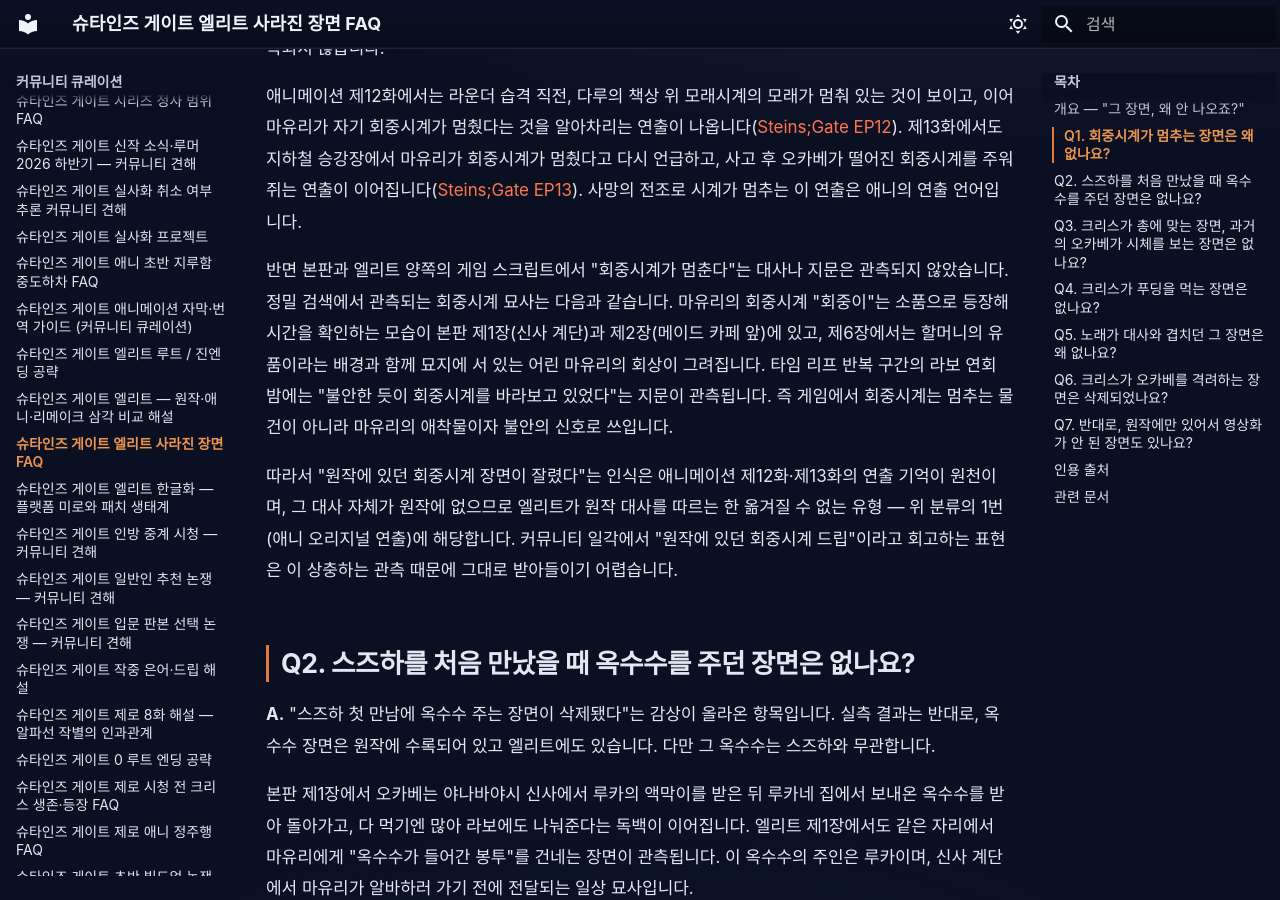
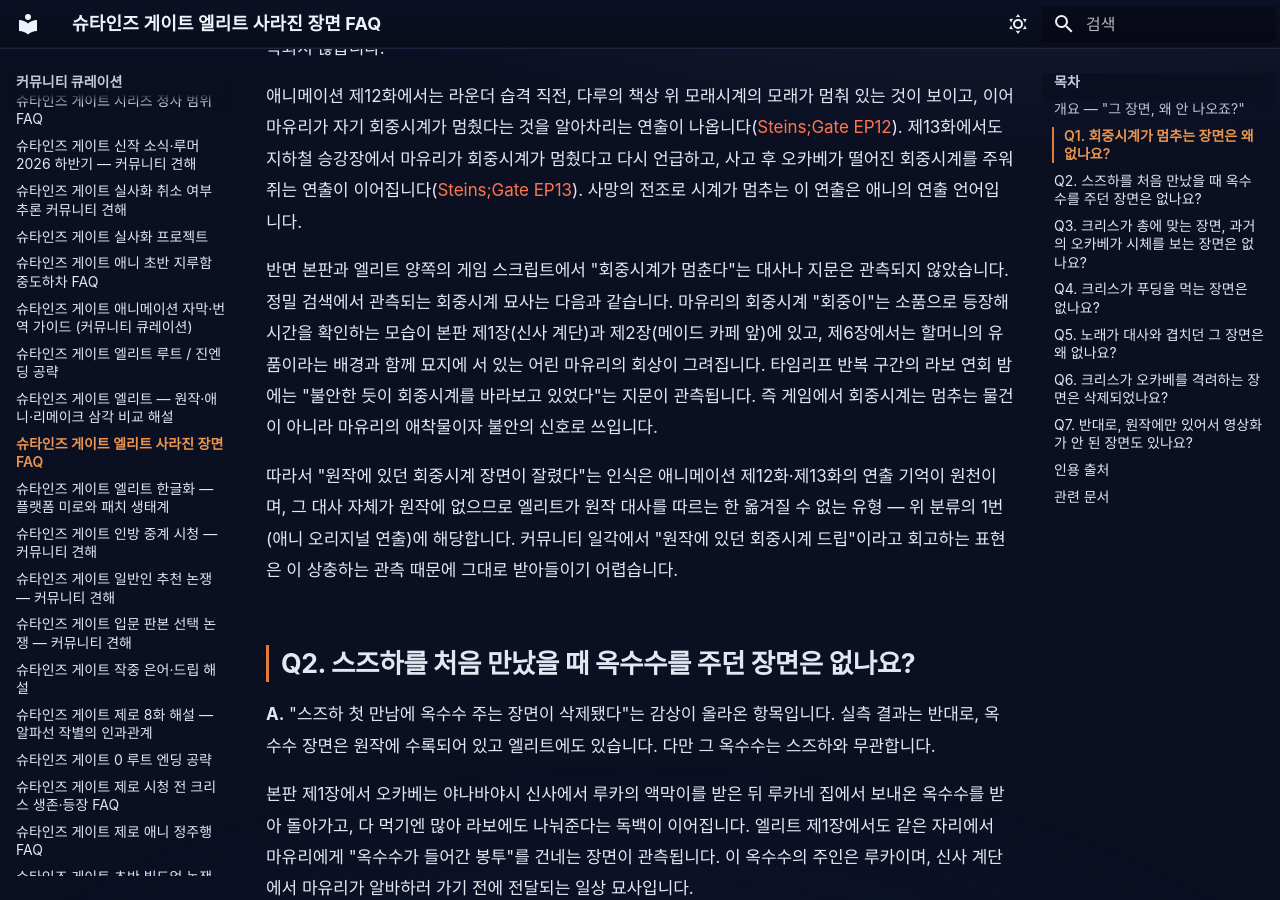
Before and after one commit to sgwiki/sgwiki.github.io, an MkDocs documentation site: the page built from wiki/커뮤니티-큐레이션/슈타인즈-게이트-엘리트-사라진-장면-FAQ.md, in a window 1280 px wide and 900 px high, scrolled down 1316 px. Built offline with MkDocs 1.6.1 and Material for MkDocs 9.7.7, drawn with Linux system fonts in a browser that asks for light colours; some web fonts are replaced.

```diff
--- a/wiki/커뮤니티-큐레이션/슈타인즈-게이트-엘리트-사라진-장면-FAQ.md
+++ b/wiki/커뮤니티-큐레이션/슈타인즈-게이트-엘리트-사라진-장면-FAQ.md
@@ -36,7 +36,7 @@ description: "슈타인즈 게이트 엘리트에서 애니메이션으로 기
 
 애니메이션 제12화에서는 라운더 습격 직전, 다루의 책상 위 모래시계의 모래가 멈춰 있는 것이 보이고, 이어 마유리가 자기 회중시계가 멈췄다는 것을 알아차리는 연출이 나옵니다([Steins;Gate EP12](https://steins-gate.fandom.com/wiki/S%3BG_%28anime%29_-_Ep.12)). 제13화에서도 지하철 승강장에서 마유리가 회중시계가 멈췄다고 다시 언급하고, 사고 후 오카베가 떨어진 회중시계를 주워 쥐는 연출이 이어집니다([Steins;Gate EP13](https://steins-gate.fandom.com/wiki/S%3BG_%28anime%29_-_Ep.13)). 사망의 전조로 시계가 멈추는 이 연출은 애니의 연출 언어입니다.
 
-반면 본판과 엘리트 양쪽의 게임 스크립트에서 "회중시계가 멈춘다"는 대사나 지문은 관측되지 않았습니다. 정밀 검색에서 관측되는 회중시계 묘사는 다음과 같습니다. 마유리의 회중시계 "회중이"는 소품으로 등장해 시간을 확인하는 모습이 본판 제1장(신사 계단)과 제2장(메이드 카페 앞)에 있고, 제6장에서는 할머니의 유품이라는 배경과 함께 묘지에 서 있는 어린 마유리의 회상이 그려집니다. 타임 리프 반복 구간의 라보 연회 밤에는 "불안한 듯이 회중시계를 바라보고 있었다"는 지문이 관측됩니다. 즉 게임에서 회중시계는 멈추는 물건이 아니라 마유리의 애착물이자 불안의 신호로 쓰입니다.
+반면 본판과 엘리트 양쪽의 게임 스크립트에서 "회중시계가 멈춘다"는 대사나 지문은 관측되지 않았습니다. 정밀 검색에서 관측되는 회중시계 묘사는 다음과 같습니다. 마유리의 회중시계 "회중이"는 소품으로 등장해 시간을 확인하는 모습이 본판 제1장(신사 계단)과 제2장(메이드 카페 앞)에 있고, 제6장에서는 할머니의 유품이라는 배경과 함께 묘지에 서 있는 어린 마유리의 회상이 그려집니다. 타임리프 반복 구간의 라보 연회 밤에는 "불안한 듯이 회중시계를 바라보고 있었다"는 지문이 관측됩니다. 즉 게임에서 회중시계는 멈추는 물건이 아니라 마유리의 애착물이자 불안의 신호로 쓰입니다.
 
 따라서 "원작에 있던 회중시계 장면이 잘렸다"는 인식은 애니메이션 제12화·제13화의 연출 기억이 원천이며, 그 대사 자체가 원작에 없으므로 엘리트가 원작 대사를 따르는 한 옮겨질 수 없는 유형 — 위 분류의 1번(애니 오리지널 연출)에 해당합니다. 커뮤니티 일각에서 "원작에 있던 회중시계 드립"이라고 회고하는 표현은 이 상충하는 관측 때문에 그대로 받아들이기 어렵습니다.
 
```
